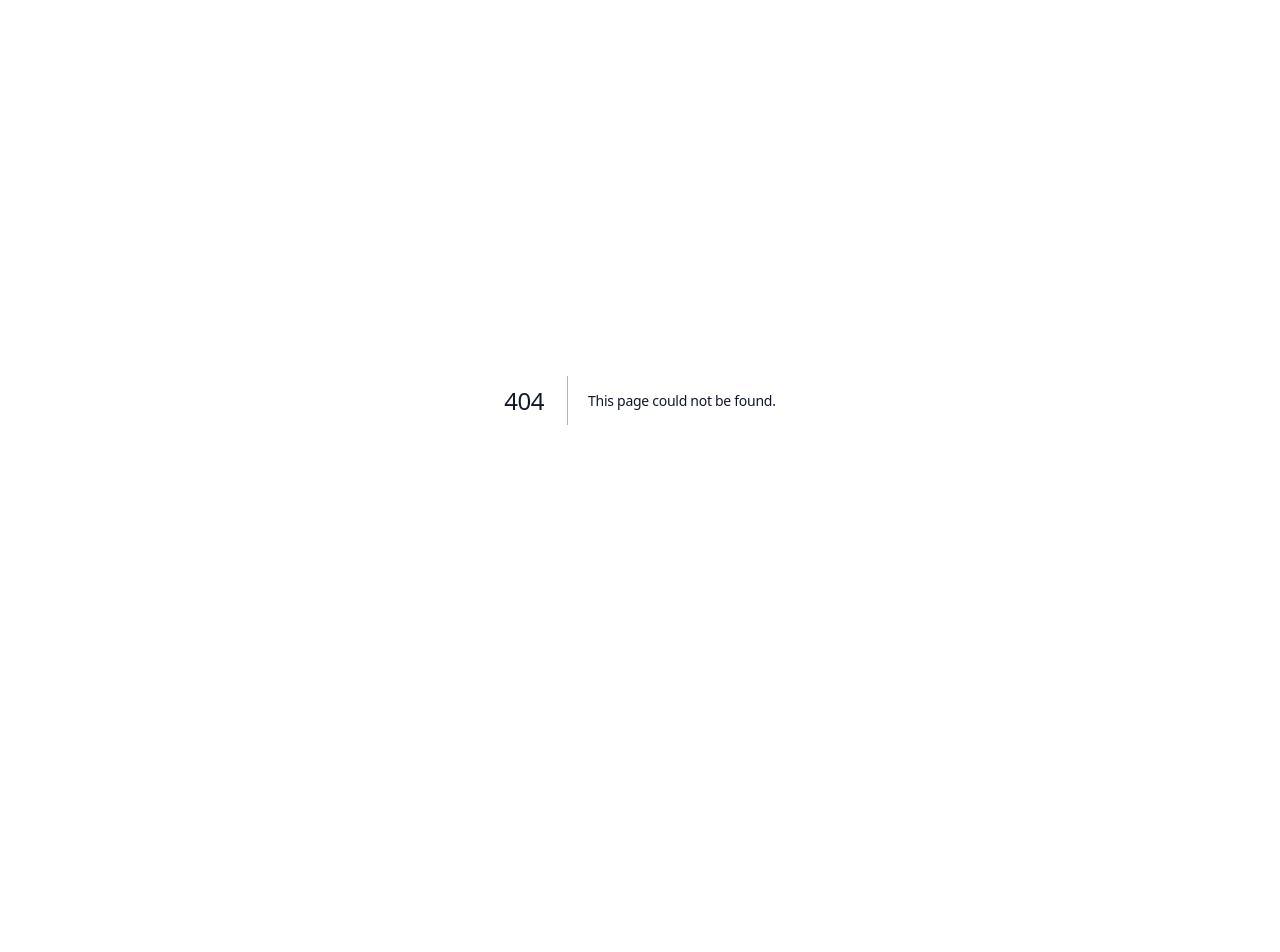
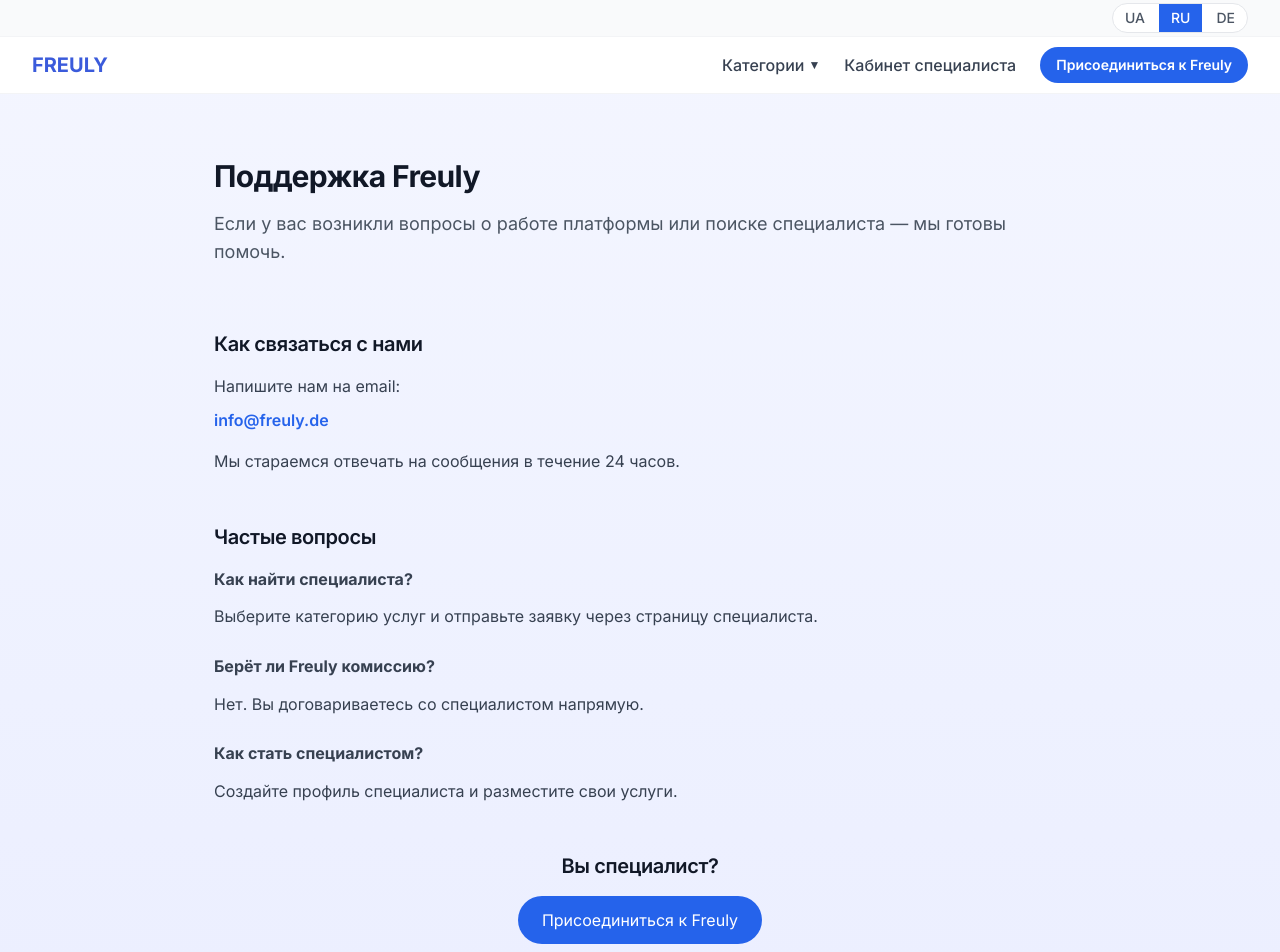
Before and after one commit to Fruely/mvp, a Next.js app: page /ru/support in a window 1280 px wide. Before the commit this address had no page. Shown: the top 952 px of the page. Before the commit the page ends 800 px from the top, so only its background shows below. Built offline with nearby package versions, Linux system fonts and the light colour scheme.

Commit message:
add support page

```diff
--- /dev/null
+++ b/app/[lang]/support/page.tsx
@@ -0,0 +1,94 @@
+import Link from "next/link";
+import { Metadata } from "next";
+
+export const metadata: Metadata = {
+  title: "Поддержка Freuly",
+  description:
+    "Свяжитесь с поддержкой Freuly и получите помощь по работе платформы.",
+};
+
+export default function SupportPage() {
+  return (
+    <div className="max-w-[900px] mx-auto px-6 py-16">
+
+      <section className="mb-16">
+        <h1 className="text-3xl font-bold mb-4">
+          Поддержка Freuly
+        </h1>
+
+        <p className="text-lg text-gray-600">
+          Если у вас возникли вопросы о работе платформы или поиске специалиста —
+          мы готовы помочь.
+        </p>
+      </section>
+
+      <section className="mb-12">
+        <h2 className="text-xl font-semibold mb-4">
+          Как связаться с нами
+        </h2>
+
+        <p className="text-gray-700 mb-2">
+          Напишите нам на email:
+        </p>
+
+        <p className="text-blue-600 font-semibold">
+          info@freuly.de
+        </p>
+
+        <p className="text-gray-700 mt-4">
+          Мы стараемся отвечать на сообщения в течение 24 часов.
+        </p>
+      </section>
+
+      <section className="mb-12">
+        <h2 className="text-xl font-semibold mb-4">
+          Частые вопросы
+        </h2>
+
+        <p className="text-gray-700 mb-3">
+          <b>Как найти специалиста?</b>
+        </p>
+
+        <p className="text-gray-700 mb-6">
+          Выберите категорию услуг и отправьте заявку через страницу специалиста.
+        </p>
+
+        <p className="text-gray-700 mb-3">
+          <b>Берёт ли Freuly комиссию?</b>
+        </p>
+
+        <p className="text-gray-700 mb-6">
+          Нет. Вы договариваетесь со специалистом напрямую.
+        </p>
+
+        <p className="text-gray-700 mb-3">
+          <b>Как стать специалистом?</b>
+        </p>
+
+        <p className="text-gray-700">
+          Создайте профиль специалиста и разместите свои услуги.
+        </p>
+      </section>
+
+      <section className="mb-12 text-center">
+        <h2 className="text-xl font-semibold mb-4">
+          Вы специалист?
+        </h2>
+
+        <Link
+          href="/register"
+          className="inline-block bg-blue-600 text-white px-6 py-3 rounded-full"
+        >
+          Присоединиться к Freuly
+        </Link>
+      </section>
+
+      <div className="text-center">
+        <Link href="/" className="text-blue-600 hover:underline">
+          Вернуться на главную
+        </Link>
+      </div>
+
+    </div>
+  );
+}
```
